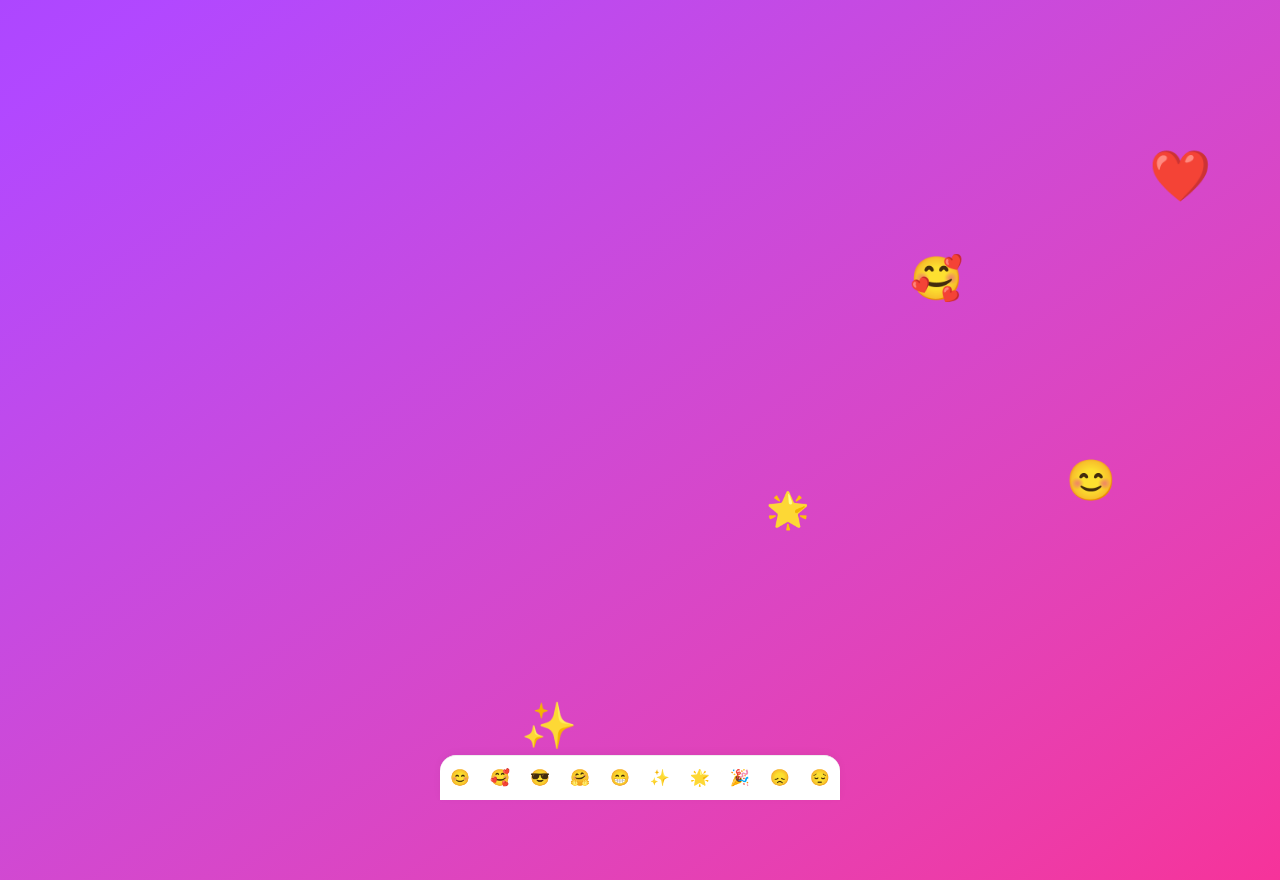
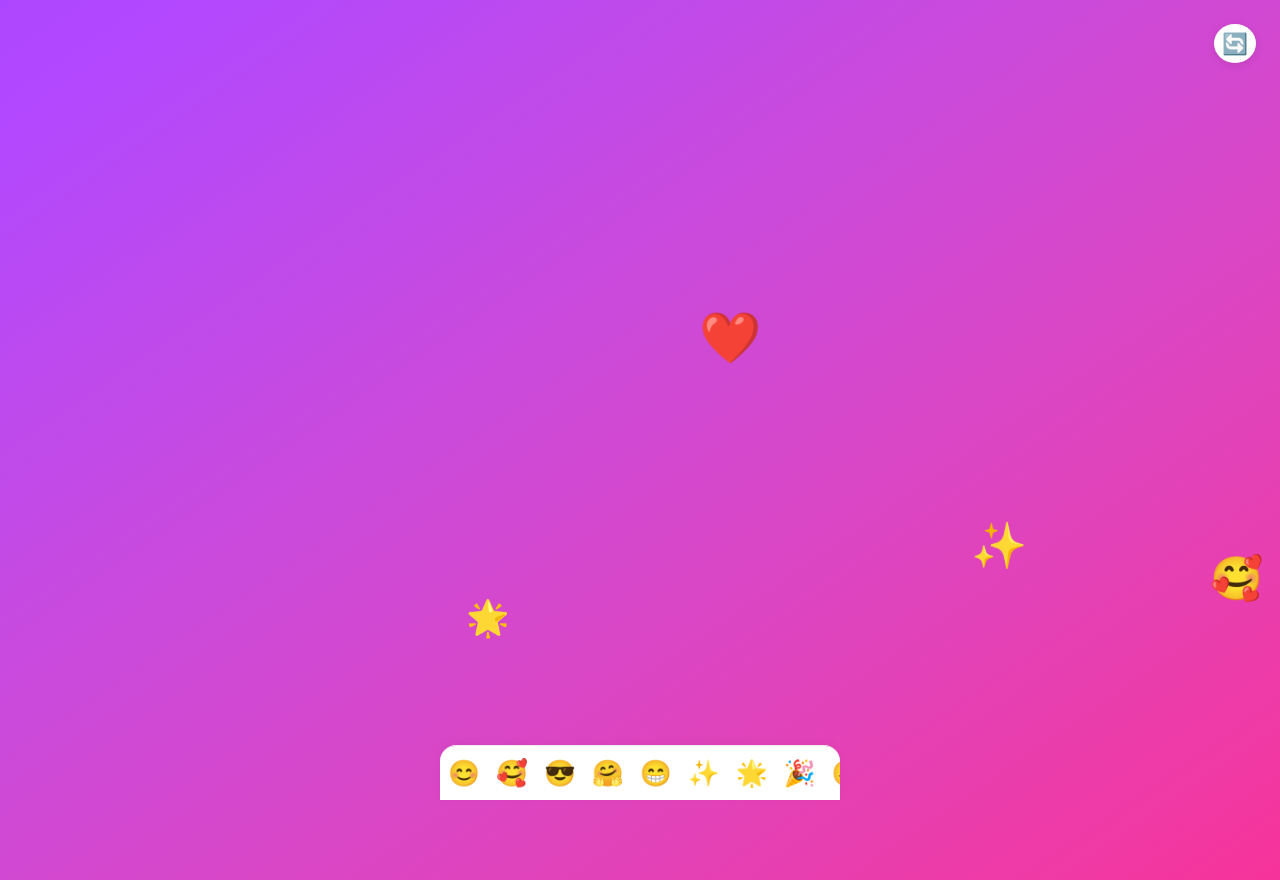
Before and after one commit to ngjansen/vibestage, a Next.js app: page / in a window 1280 px wide. Built offline with nearby package versions, Linux system fonts and the light colour scheme.

Commit message:
Make emoji picker more compact and add floating refresh button

```diff
--- a/app/page.tsx
+++ b/app/page.tsx
@@ -14,13 +14,14 @@ interface Emoji {
 
 export default function Home() {
   const canvasRef = useRef<HTMLCanvasElement>(null);
-  const [emojis, setEmojis] = useState<Emoji[]>([
+  const defaultEmojis: Emoji[] = [
     { x: 100, y: 100, dx: 2, dy: 2, size: 40, emoji: '😊' },
     { x: 300, y: 200, dx: -3, dy: 3, size: 50, emoji: '❤️' },
     { x: 500, y: 150, dx: 3, dy: -2, size: 45, emoji: '✨' },
     { x: 200, y: 400, dx: -2, dy: -3, size: 35, emoji: '🌟' },
     { x: 600, y: 300, dx: 2, dy: 2, size: 42.5, emoji: '🥰' },
-  ]);
+  ];
+  const [emojis, setEmojis] = useState<Emoji[]>(defaultEmojis);
 
   const handleEmojiSelect = (emoji: string) => {
     const canvas = canvasRef.current;
@@ -37,6 +38,10 @@ export default function Home() {
     };
 
     setEmojis(prev => [...prev, newEmoji]);
+  };
+
+  const handleRefresh = () => {
+    setEmojis(defaultEmojis);
   };
 
   useEffect(() => {
@@ -87,6 +92,30 @@ export default function Home() {
 
   return (
     <main className="min-h-screen bg-gradient-to-br from-purple-500 to-pink-500 pb-20">
+      {/* Floating Refresh Button */}
+      <button
+        onClick={handleRefresh}
+        aria-label="refresh"
+        title="Reset Emoji Wall"
+        style={{
+          position: 'fixed',
+          top: 24,
+          right: 24,
+          zIndex: 2000,
+          background: '#fff',
+          border: 'none',
+          borderRadius: '50%',
+          boxShadow: '0 2px 8px rgba(0,0,0,0.10)',
+          fontSize: '1.3rem',
+          padding: '4px 8px',
+          cursor: 'pointer',
+          transition: 'background 0.1s',
+        }}
+        onMouseOver={e => (e.currentTarget.style.background = '#f5f5f5')}
+        onMouseOut={e => (e.currentTarget.style.background = '#fff')}
+      >
+        🔄
+      </button>
       <EmojiPanel onEmojiSelect={handleEmojiSelect} />
       <canvas
         ref={canvasRef}
--- a/src/components/EmojiPanel.jsx
+++ b/src/components/EmojiPanel.jsx
@@ -12,7 +12,7 @@ const EmojiBarContainer = styled.div`
   flex-wrap: nowrap;
   justify-content: flex-start;
   align-items: center;
-  padding: 10px 0;
+  padding: 8px 0;
   z-index: 1000;
   box-shadow: 0 -2px 8px rgba(0,0,0,0.04);
   overflow-x: auto;
@@ -28,8 +28,8 @@ const EmojiBarContainer = styled.div`
 const EmojiButton = styled.button`
   background: none;
   border: none;
-  font-size: 1rem;
-  padding: 0 10px;
+  font-size: 1.6rem;
+  padding: 0 8px;
   cursor: pointer;
   outline: none;
   transition: transform 0.1s;
@@ -37,6 +37,22 @@ const EmojiButton = styled.button`
   &:active {
     transform: scale(1.2);
     background: #f0f0f0;
+  }
+`;
+
+const RefreshButton = styled.button`
+  background: none;
+  border: none;
+  font-size: 2rem;
+  margin-left: auto;
+  margin-right: 12px;
+  cursor: pointer;
+  outline: none;
+  border-radius: 50%;
+  padding: 4px 10px;
+  transition: background 0.1s;
+  &:hover {
+    background: #f5f5f5;
   }
 `;
 
```
